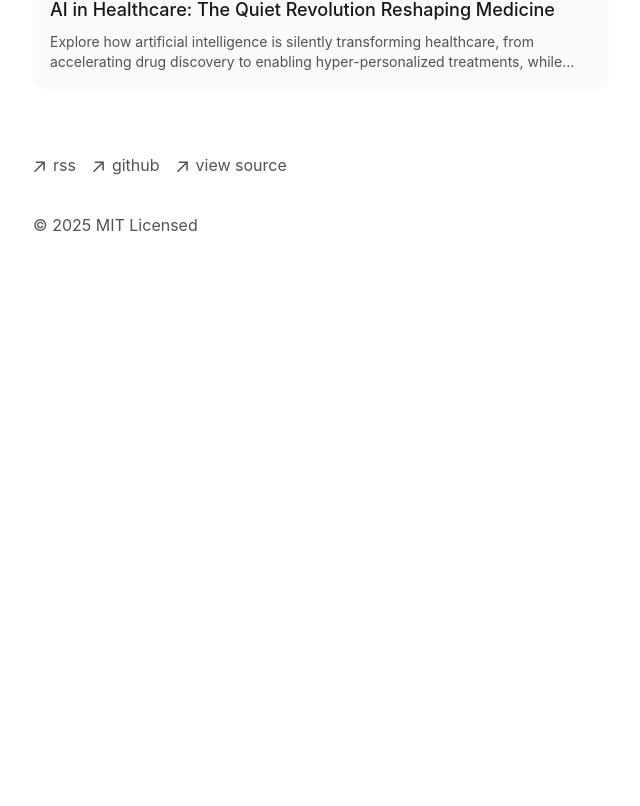
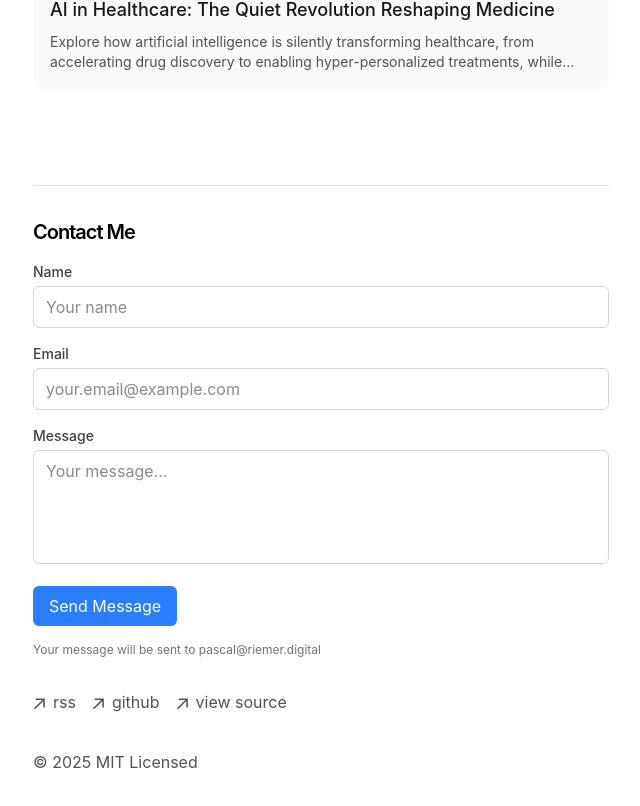
Before and after one commit to pascalriemer/blog, a Next.js app: page / in a window 1280 px wide. Shown: the part 822-1628 px from the top of the page, without its empty margins (319-959 px from the left). Before the commit the page ends 1123 px from the top, so only its background shows below. Built offline with nearby package versions, Linux system fonts and the light colour scheme.

Commit message:
Add contact form to send emails to pascal@riemer.digital

```diff
--- /dev/null
+++ b/app/api/contact/route.ts
@@ -0,0 +1,69 @@
+import { NextResponse } from 'next/server';
+
+export async function POST(request: Request) {
+  try {
+    const body = await request.json();
+    const { name, email, message } = body;
+
+    // Validate the request
+    if (!name || !email || !message) {
+      return NextResponse.json(
+        { error: 'Missing required fields' },
+        { status: 400 }
+      );
+    }
+
+    // In a real implementation, you would send an email here using:
+    // - Nodemailer with SMTP
+    // - SendGrid API
+    // - Amazon SES
+    // - or another email sending service
+
+    // For educational/setup purposes, here's how you would implement this with Nodemailer:
+    /*
+    // Example implementation with Nodemailer (would require appropriate npm packages)
+    import nodemailer from 'nodemailer';
+
+    const transporter = nodemailer.createTransport({
+      host: process.env.SMTP_HOST,
+      port: parseInt(process.env.SMTP_PORT || '587'),
+      secure: process.env.SMTP_SECURE === 'true',
+      auth: {
+        user: process.env.SMTP_USER,
+        pass: process.env.SMTP_PASSWORD,
+      },
+    });
+
+    await transporter.sendMail({
+      from: process.env.SMTP_FROM || 'contact@yourblog.com',
+      to: 'pascal@riemer.digital',
+      subject: `Contact form message from ${name} (${email})`,
+      text: message,
+      html: `
+        <p><strong>Name:</strong> ${name}</p>
+        <p><strong>Email:</strong> ${email}</p>
+        <p><strong>Message:</strong></p>
+        <p>${message.replace(/\n/g, '<br>')}</p>
+      `,
+    });
+    */
+
+    // For now, let's log the message for testing
+    console.log('Contact form submission:', { name, email, message });
+
+    // Simulate a delay like a real email sending would have
+    await new Promise(resolve => setTimeout(resolve, 500));
+
+    return NextResponse.json(
+      { success: true, message: 'Message sent successfully!' },
+      { status: 200 }
+    );
+
+  } catch (error) {
+    console.error('Error processing contact form:', error);
+    return NextResponse.json(
+      { error: 'Failed to send message' },
+      { status: 500 }
+    );
+  }
+}
--- /dev/null
+++ b/app/components/ContactForm.tsx
@@ -0,0 +1,163 @@
+'use client'
+
+import React, { useState, FormEvent } from 'react'
+
+export default function ContactForm() {
+  const [name, setName] = useState('')
+  const [email, setEmail] = useState('')
+  const [message, setMessage] = useState('')
+  const [status, setStatus] = useState<'idle' | 'loading' | 'success' | 'error'>('idle')
+  const [errorMessage, setErrorMessage] = useState('')
+
+  const handleSubmit = async (e: FormEvent) => {
+    e.preventDefault()
+
+    // Basic validation
+    if (!name || !email || !message) {
+      setStatus('error')
+      setErrorMessage('All fields are required')
+      return
+    }
+
+    // Email validation
+    const emailRegex = /^[^\s@]+@[^\s@]+\.[^\s@]+$/
+    if (!emailRegex.test(email)) {
+      setStatus('error')
+      setErrorMessage('Please enter a valid email address')
+      return
+    }
+
+    setStatus('loading')
+
+    try {
+      const response = await fetch('/api/contact', {
+        method: 'POST',
+        headers: {
+          'Content-Type': 'application/json',
+        },
+        body: JSON.stringify({
+          name,
+          email,
+          message,
+          recipient: 'pascal@riemer.digital'
+        }),
+      })
+
+      const data = await response.json()
+
+      if (!response.ok) {
+        throw new Error(data.error || 'Failed to send message')
+      }
+
+      setStatus('success')
+      setName('')
+      setEmail('')
+      setMessage('')
+
+      // Reset success message after 5 seconds
+      setTimeout(() => {
+        setStatus('idle')
+      }, 5000)
+
+    } catch (error) {
+      console.error('Error sending message:', error)
+      setStatus('error')
+      setErrorMessage(error instanceof Error ? error.message : 'Failed to send message. Please try again later.')
+    }
+  }
+
+  return (
+    <div className="mt-16 border-t border-neutral-200 dark:border-neutral-800 pt-8">
+      <h2 className="text-xl font-semibold tracking-tighter mb-4">Contact Me</h2>
+
+      <form onSubmit={handleSubmit} className="space-y-4">
+        <div>
+          <label htmlFor="name" className="block text-sm font-medium text-neutral-700 dark:text-neutral-300 mb-1">
+            Name
+          </label>
+          <input
+            id="name"
+            type="text"
+            value={name}
+            onChange={(e) => setName(e.target.value)}
+            className="w-full px-3 py-2 rounded-md border border-neutral-300 dark:border-neutral-700
+                    bg-white dark:bg-neutral-800 text-neutral-900 dark:text-neutral-100
+                    focus:outline-none focus:ring-2 focus:ring-blue-500 focus:border-transparent
+                    transition-colors"
+            placeholder="Your name"
+          />
+        </div>
+
+        <div>
+          <label htmlFor="email" className="block text-sm font-medium text-neutral-700 dark:text-neutral-300 mb-1">
+            Email
+          </label>
+          <input
+            id="email"
+            type="email"
+            value={email}
+            onChange={(e) => setEmail(e.target.value)}
+            className="w-full px-3 py-2 rounded-md border border-neutral-300 dark:border-neutral-700
+                    bg-white dark:bg-neutral-800 text-neutral-900 dark:text-neutral-100
+                    focus:outline-none focus:ring-2 focus:ring-blue-500 focus:border-transparent
+                    transition-colors"
+            placeholder="your.email@example.com"
+          />
+        </div>
+
+        <div>
+          <label htmlFor="message" className="block text-sm font-medium text-neutral-700 dark:text-neutral-300 mb-1">
+            Message
+          </label>
+          <textarea
+            id="message"
+            value={message}
+            onChange={(e) => setMessage(e.target.value)}
+            rows={4}
+            className="w-full px-3 py-2 rounded-md border border-neutral-300 dark:border-neutral-700
+                    bg-white dark:bg-neutral-800 text-neutral-900 dark:text-neutral-100
+                    focus:outline-none focus:ring-2 focus:ring-blue-500 focus:border-transparent
+                    transition-colors resize-none"
+            placeholder="Your message..."
+          />
+        </div>
+
+        <div>
+          <button
+            type="submit"
+            disabled={status === 'loading'}
+            className="px-4 py-2 bg-blue-500 hover:bg-blue-600 text-white rounded-md
+                     transition-colors disabled:opacity-50 disabled:cursor-not-allowed
+                     flex items-center"
+          >
+            {status === 'loading' ? (
+              <React.Fragment>
+                <svg className="animate-spin -ml-1 mr-2 h-4 w-4 text-white" xmlns="http://www.w3.org/2000/svg" fill="none" viewBox="0 0 24 24">
+                  <circle className="opacity-25" cx="12" cy="12" r="10" stroke="currentColor" strokeWidth="4"></circle>
+                  <path className="opacity-75" fill="currentColor" d="M4 12a8 8 0 018-8V0C5.373 0 0 5.373 0 12h4zm2 5.291A7.962 7.962 0 014 12H0c0 3.042 1.135 5.824 3 7.938l3-2.647z"></path>
+                </svg>
+                Sending...
+              </React.Fragment>
+            ) : 'Send Message'}
+          </button>
+        </div>
+
+        {status === 'error' && (
+          <div className="text-red-500 text-sm mt-2">
+            {errorMessage}
+          </div>
+        )}
+
+        {status === 'success' && (
+          <div className="text-green-500 text-sm mt-2">
+            Message sent successfully! I'll get back to you soon.
+          </div>
+        )}
+
+        <div className="text-xs text-neutral-500 dark:text-neutral-400 mt-4">
+          Your message will be sent to pascal@riemer.digital
+        </div>
+      </form>
+    </div>
+  )
+}
--- a/app/components/footer.tsx
+++ b/app/components/footer.tsx
@@ -1,3 +1,5 @@
+import ContactForm from './ContactForm'
+
 function ArrowIcon() {
   return (
     <svg
@@ -18,6 +20,9 @@ function ArrowIcon() {
 export default function Footer() {
   return (
     <footer className="mb-16">
+      {/* Contact Form */}
+      <ContactForm />
+
       <ul className="font-sm mt-8 flex flex-col space-x-0 space-y-2 text-neutral-600 md:flex-row md:space-x-4 md:space-y-0 dark:text-neutral-300">
         <li>
           <a
```
